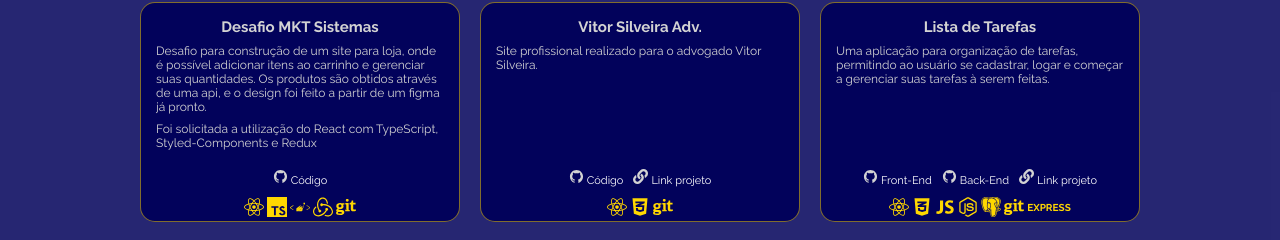
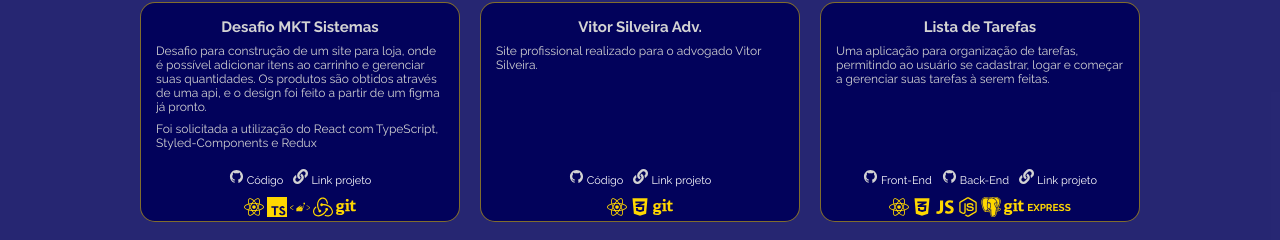
Before and after one commit to Rmdeaguiar/portfolio, a React (Create React App) app: page / in a window 1280 px wide. Shown: the part 925-1165 px from the top of the page. Built offline with nearby package versions, Linux system fonts and the light colour scheme.

Commit message:
adição de link de projeto

```diff
--- a/src/Components/Projects/index.tsx
+++ b/src/Components/Projects/index.tsx
@@ -29,7 +29,7 @@ function Projects() {
             <div>
               <div className='links-project'>
                 <a href='https://github.com/Rmdeaguiar/mkt-desafio' target="_blank" rel='noreferrer'><img src={GitHub} alt='github' />Código</a>
-                {/* <a href='https://www.vitorsilveiraadv.com.br/' target="_blank" rel='noreferrer'><img src={Link} alt='link' />Link projeto</a> */}
+                <a href='https://mks-desafio.netlify.app/' target="_blank" rel='noreferrer'><img src={Link} alt='link' />Link projeto</a>
               </div>
               <div className='languages-project'>
                 <img src={ReactJs} alt='reactjs' />
```
